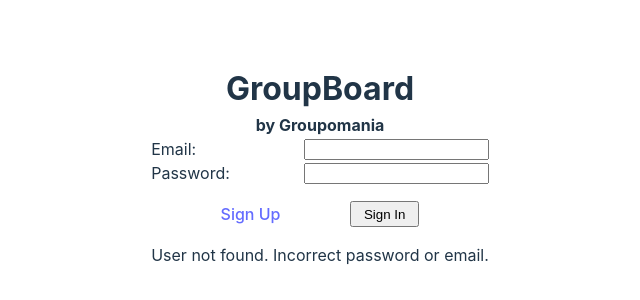
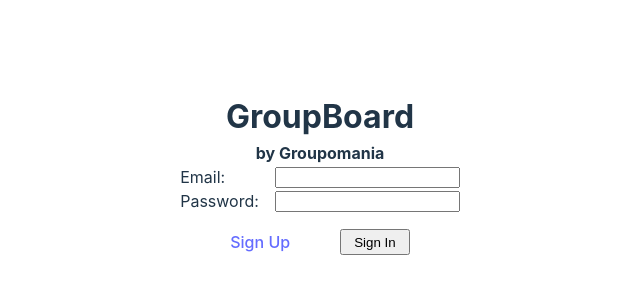
Before and after one commit to w3dd1e/groupomania-client, a React (Vite) app: page / in a window 1280 px wide. Before the commit this address had no page. Shown: the part 186-486 px from the top of the page, without its empty margins (320-960 px from the left). Built offline with nearby package versions, Linux system fonts and the light colour scheme.

Commit message:
Add error message for invalid login attempt

```diff
--- a/src/components/Auth/Login.jsx
+++ b/src/components/Auth/Login.jsx
@@ -22,6 +22,9 @@ function LoginForm() {
         },
       });
       if (!response.ok) {
+        let invalidDiv = document.getElementById("invalidUser");
+        invalidDiv.innerHTML = "<p>Invalid Email or Password</p>";
+
         throw new Error(response.status);
       }
       setIsLoggedIn(true);
@@ -66,11 +69,7 @@ function LoginForm() {
             className='button'
           ></input>
         </div>
-        {isLoggedIn ? (
-          <p>Sucess</p>
-        ) : (
-          <p>User not found. Incorrect password or email.</p>
-        )}
+        <div id='invalidUser' className='invalidUser'></div>
       </form>
     </div>
   );
--- a/src/components/Auth/auth.css
+++ b/src/components/Auth/auth.css
@@ -28,3 +28,7 @@
   padding: 0.2rem 0.75rem;
   width: fit-content;
 }
+
+.invalidUser {
+  text-align: center;
+}
```
